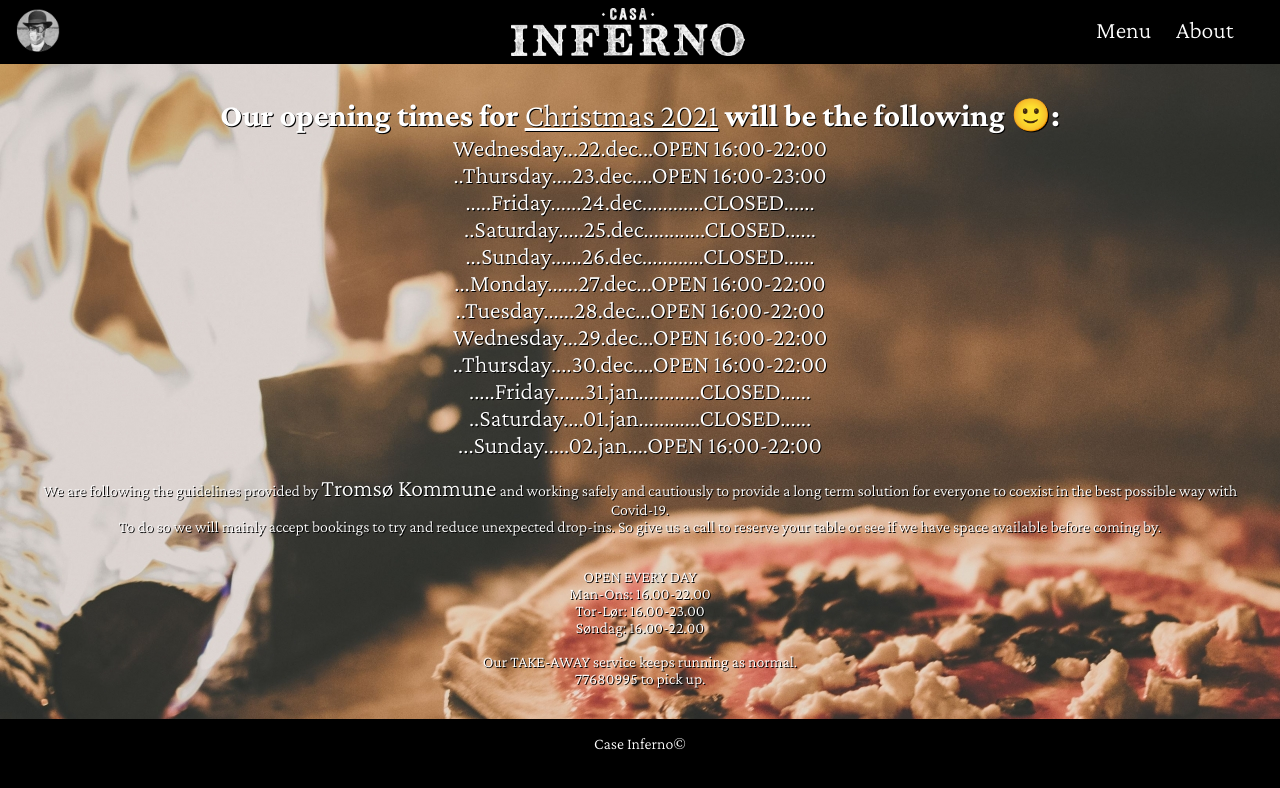
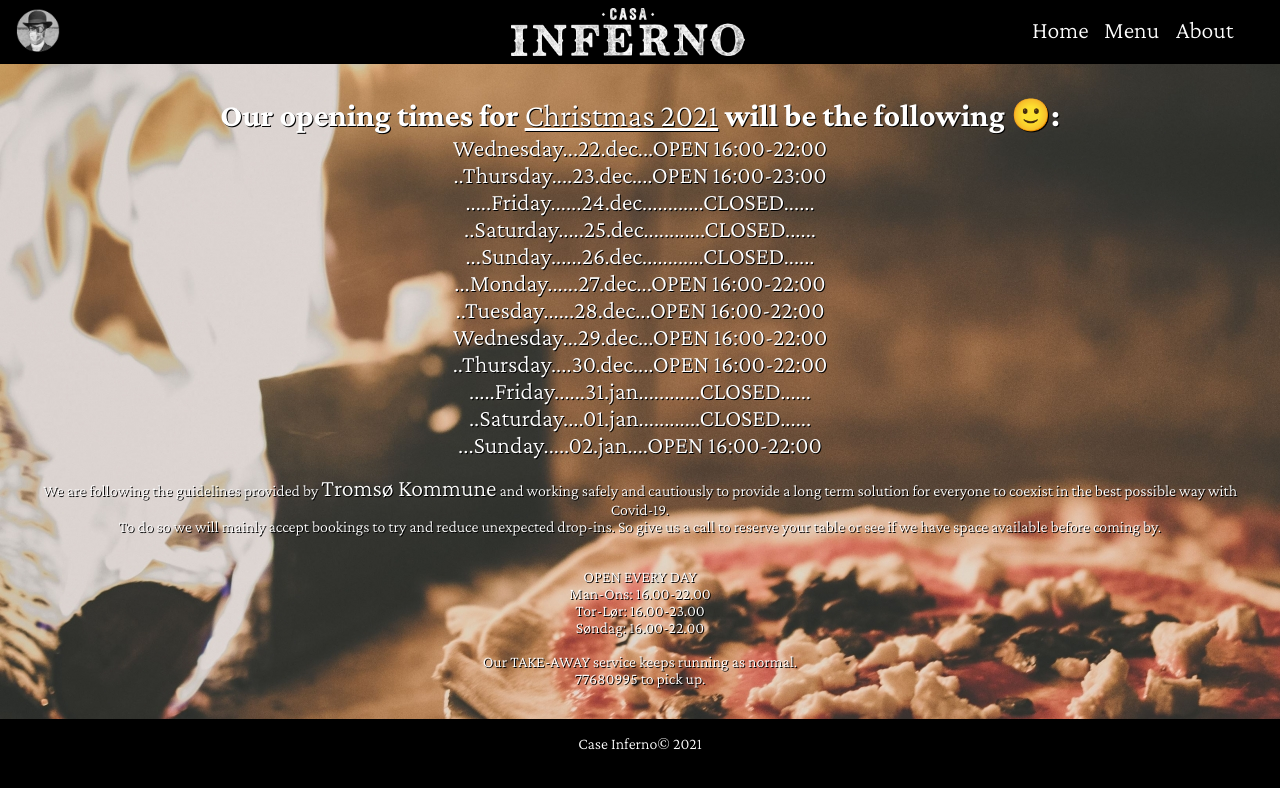
Before and after one commit to Bossolin/odin-restaurant-page, a website built with webpack: page dist/index.html in a window 1280 px wide. Built offline with nearby package versions, Linux system fonts and the light colour scheme.

Commit message:
im hungry

```diff
--- /dev/null
+++ b/src/About.js
@@ -0,0 +1,7 @@
+const About = (() => {
+  const about = document.createElement("main");
+
+  return about;
+})();
+
+export default About;
--- a/src/Footer.js
+++ b/src/Footer.js
@@ -2,7 +2,7 @@ const Footer = (() => {
   const footer = document.createElement("footer");
   const footerDiv = document.createElement("div");
   footerDiv.classList.add("footer");
-  footerDiv.innerText = "Case Inferno©";
+  footerDiv.innerText = "Case Inferno© 2021";
 
   footer.appendChild(footerDiv);
   return footer;
--- a/src/header.js
+++ b/src/header.js
@@ -30,11 +30,17 @@ const Header = (() => {
     const headerMenu = document.createElement("div");
     headerMenu.classList.add("header-menu");
 
+    const home = document.createElement("a");
+    home.innerText = "Home";
+    home.href = "";
     const menu = document.createElement("a");
     menu.innerText = "Menu";
+    menu.href = `http://www.casainferno.no/files/000-CURRENT%20MENU.pdf`;
     const about = document.createElement("a");
     about.innerText = "About";
+    about.href = "";
 
+    headerMenu.appendChild(home);
     headerMenu.appendChild(menu);
     headerMenu.appendChild(about);
 
--- a/src/index.js
+++ b/src/index.js
@@ -2,6 +2,7 @@ import "./style.css";
 import Header from "./Header";
 import Footer from "./Footer";
 import Main from "./Main";
+import About from "./About";
 
 const index = (() => {
   const body = document.querySelector("body");
--- a/src/style.css
+++ b/src/style.css
@@ -90,5 +90,5 @@ a {
   display: flex;
   justify-content: end;
   align-items: center;
-  gap: 1rem;
+  gap: 0.5rem;
 }
--- a/webpack.config.js
+++ b/webpack.config.js
@@ -8,6 +8,7 @@ module.exports = {
     header: "./src/Header.js",
     footer: "./src/Footer.js",
     main: "./src/Main.js",
+    about: "./src/About.js",
   },
   devtool: "inline-source-map",
   plugins: [
```
Also changed, not shown: dist/about.bundle.js (added), dist/footer.bundle.js, dist/header.bundle.js, dist/index.bundle.js, dist/index.html.
